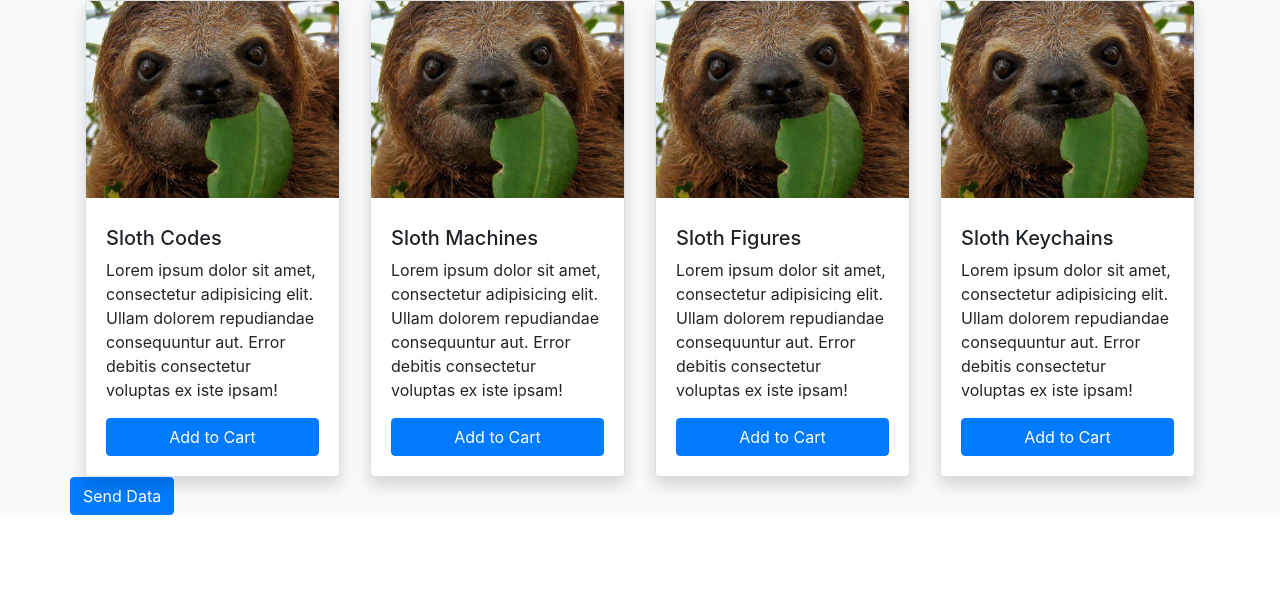
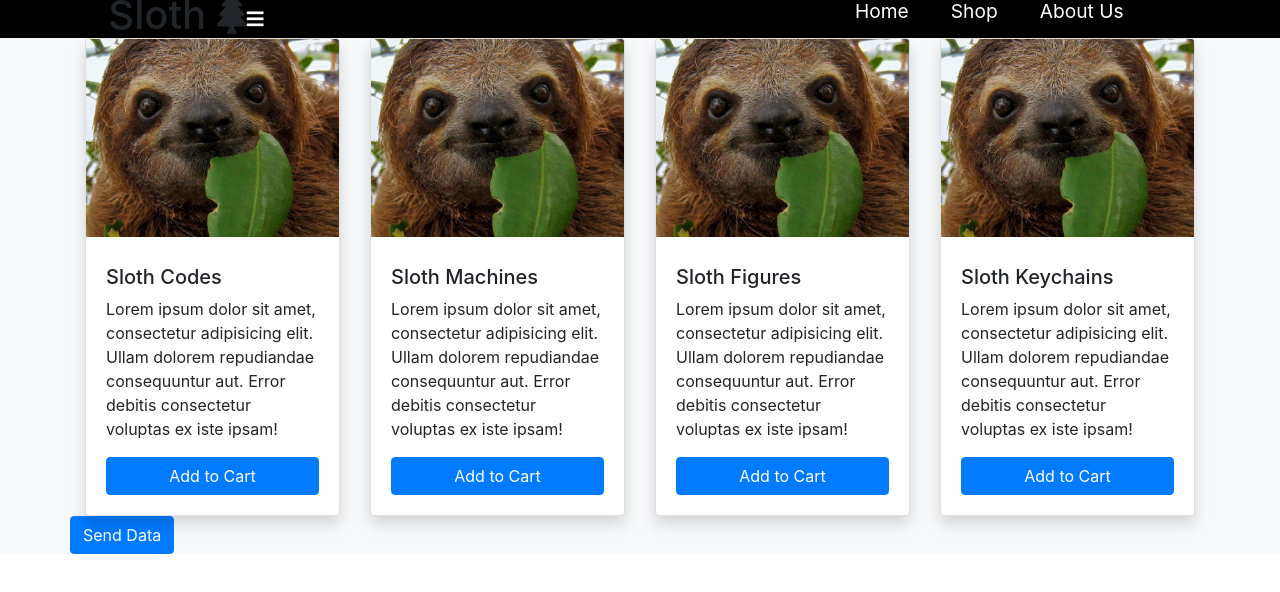
Before and after one commit to CasperHauberg/exam-webshop, a React (Create React App) app: page / in a window 1280 px wide. Shown: the top 592 px of the page. Built offline with nearby package versions, Linux system fonts and the light colour scheme.

Commit message:
finished coding the nav - still need editing of coloring in the css

```diff
--- a/public/index.html
+++ b/public/index.html
@@ -10,6 +10,7 @@
       content="Web site created using create-react-app"
     />
     <link rel="apple-touch-icon" href="%PUBLIC_URL%/logo192.png" />
+    <link rel="stylesheet" href="https://use.fontawesome.com/releases/v5.15.1/css/all.css" integrity="sha384-vp86vTRFVJgpjF9jiIGPEEqYqlDwgyBgEF109VFjmqGmIY/Y4HV4d3Gp2irVfcrp" crossorigin="anonymous">
     <!--
       manifest.json provides metadata used when your web app is installed on a
       user's mobile device or desktop. See https://developers.google.com/web/fundamentals/web-app-manifest/
--- a/src/App.js
+++ b/src/App.js
@@ -1,4 +1,5 @@
 import React from "react";
+import Navbar from "./Components/Navbar/Navbar"
 import Card from "./Card/Card";
 
 import "jquery";
@@ -26,7 +27,8 @@ class App extends React.Component {
 
   render() {
     return (
-      <div className="App bg-light">
+    <div className="App bg-light">
+    <Navbar/>
         <div className="container">
           <div className="row">
             <Card title="Sloth Codes" />
--- a/src/Card/Card.js
+++ b/src/Card/Card.js
@@ -13,7 +13,7 @@ function Card(props) {
             dolorem repudiandae consequuntur aut. Error debitis consectetur
             voluptas ex iste ipsam!
           </div>
-          <a href="" className="btn btn-block btn-primary">
+          <a href="#" className="btn btn-block btn-primary">
             Add to Cart
           </a>
         </div>
--- /dev/null
+++ b/src/Components/Navbar/MenuItems.js
@@ -0,0 +1,21 @@
+//each time that is in the nav bar is made here to keep track of it
+export const MenuItems = [
+  {
+    title: "Home",
+    url: "#" ,//link
+    cName: 'nav-links'
+  },
+
+  {
+    title: "Shop",
+    url: "#" ,//link
+    cName: 'nav-links'
+  },
+
+  {
+    title: "About Us",
+    url: "#", //link
+    cName: 'nav-links'
+  },
+
+]
--- /dev/null
+++ b/src/Components/Navbar/Navbar.css
@@ -0,0 +1,58 @@
+
+.NavbarItems {
+  background: black;
+  height: 2em;
+  display: flex;
+  justify-content: center;
+  align-items: center;
+  font-size: 1.2rem;
+
+}
+
+.Navbar-logo {
+  color: #black;
+  justify-self: start;
+  margin-left: 20px;
+  cursor:pointer;
+}
+
+.fa-react {
+  margin-left: 0.5rem;
+  font-size: 1.5rem;
+}
+
+.nav-menu {
+  display: grid;
+  grid-template-columns: repeat(5,auto);
+  grid-gap: 10px;
+  list-style:none;
+  text-align: center;
+  width: 70vw;
+  justify-content: end;
+  margin-right: 2rem;
+}
+
+.nav-links {
+  color: white;
+  text-decoration: none;
+  padding: 0.5rem 1rem;
+}
+
+.nav-links:hover {
+  background-color: Blue;
+  border-radius: 4px;
+  transition: all 0.2s ease-out;
+}
+
+.fa-bars {
+  color: #fff;
+}
+
+.nav-links-mobile {
+  display: none;
+
+}
+
+.menu-icon {
+  display: none;
+}
--- /dev/null
+++ b/src/Components/Navbar/Navbar.js
@@ -0,0 +1,37 @@
+import React, { Component } from 'react';
+import {MenuItems} from "./MenuItems"
+import "./Navbar.css"
+
+class Navbar extends Component {
+  state = { clicked: false }
+  handleClick = () => {
+    this.setState({clicked: !this.state.clicked})
+  }
+
+  render() {
+    return(
+      <nav className="NavbarItems">
+        <h1 className="Navbar-logo">Sloth <i className="fas fa-tree"></i> </h1>
+        <div className="Menu-icon" onClick={this.handleClick}>
+          <i className={this.state.clicked ? 'fas fa-times' : ' fas fa-bars'}></i>
+        </div>
+          <ul className={this.state.clicked ? 'nav-menu active' : 'nav-menu'}>
+            {MenuItems.map((item, index) => {
+              return (
+                <li key={index}>
+                  <a className={item.cName} href={item.url}>
+                    {item.title}
+                  </a>
+                </li>
+              )
+            })}
+
+          </ul>
+
+      </nav>
+    )
+  }
+
+}
+
+export default Navbar
```
Also changed, not shown: 1 other file (tests, documents, lock files or other folders).
